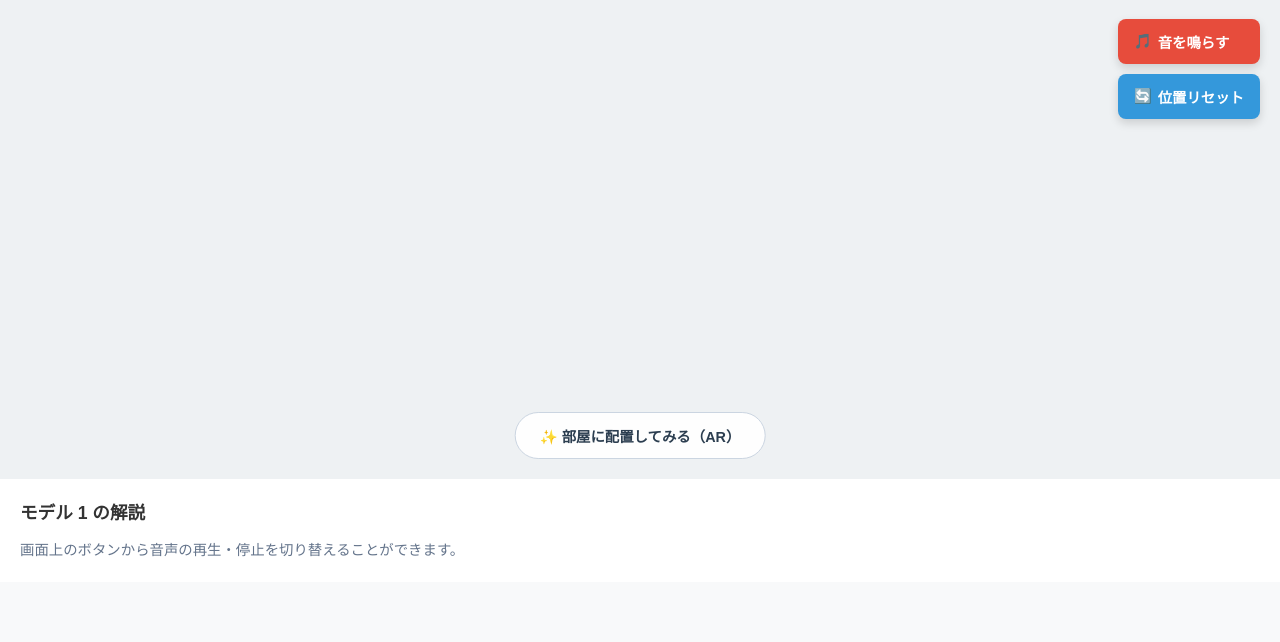
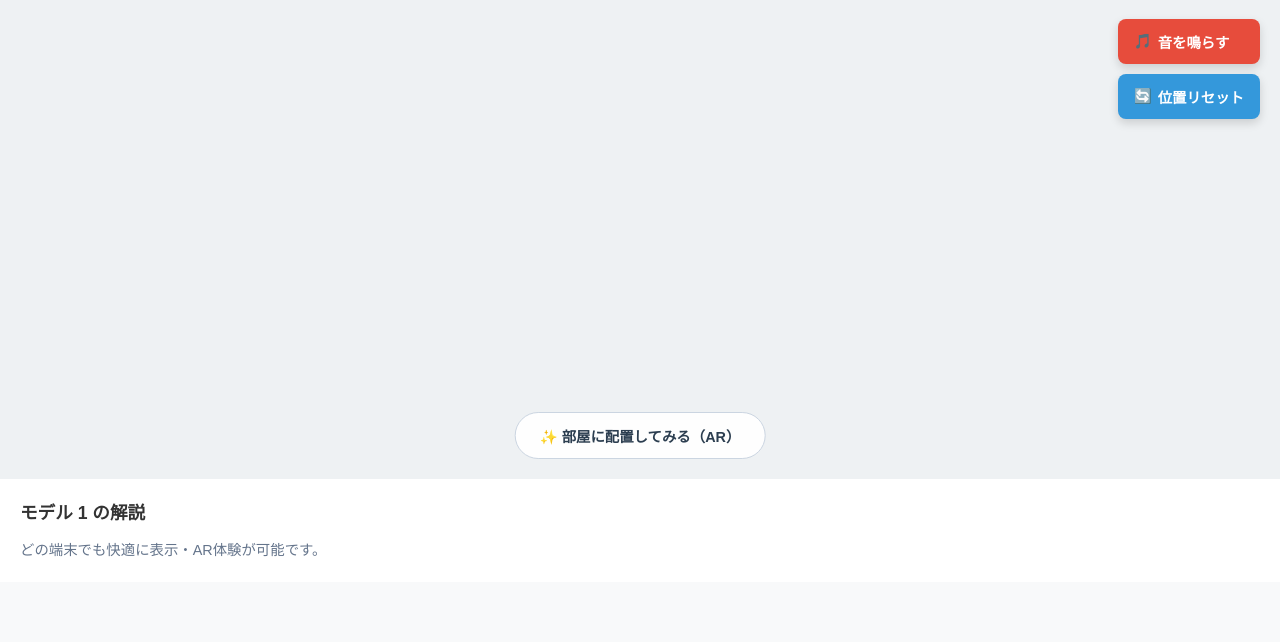
Before and after one commit to OU42823/doki, a Flask app: page /model1 in a window 1280 px wide. Shown: the part 63-705 px from the top of the page. Run offline with Flask 3, Linux system fonts and the light colour scheme; some libraries are stand-ins or nearby versions.

Commit message:
44回目のコミット

```diff
--- a/templates/doutaku1.html
+++ b/templates/doutaku1.html
@@ -18,7 +18,6 @@
         .viewer-container { position: relative; width: 100%; height: 60vh; background: #eef1f3; }
         model-viewer { width: 100%; height: 100%; }
 
-        /* 📱 右サイドの操作メニュー */
         .side-menu { position: absolute; top: 20px; right: 20px; z-index: 10; display: flex; flex-direction: column; gap: 10px; }
 
         .menu-btn {
@@ -51,9 +50,10 @@
     <audio id="doutaku-sound" src="{{ url_for('static', filename='doutakuoto.mp3') }}" loop></audio>
 
     <div class="viewer-container">
+        <!-- 💡 Android/PC用 glb と iOS用 usdz を両方指定 -->
         <model-viewer
             id="viewer"
-            src="{{ url_for('static', filename='doutaku.usdz') }}"
+            src="{{ url_for('static', filename='doutaku.glb') }}"
             ios-src="{{ url_for('static', filename='doutaku.usdz') }}"
             ar ar-modes="webxr quick-look" ar-placement="floor"
             ar-scale="auto"
@@ -67,7 +67,6 @@
             <button slot="ar-button" id="ar-button">✨ 部屋に配置してみる（AR）</button>
         </model-viewer>
 
-        <!-- 📱 右サイドの操作メニュー -->
         <div class="side-menu">
             <button id="play-btn" class="menu-btn" onclick="toggleAudio()">
                 <span>🎵</span> <span id="btn-text">音を鳴らす</span>
@@ -80,7 +79,7 @@
 
     <div class="info-panel">
         <h2>モデル 1 の解説</h2>
-        <p>画面上のボタンから音声の再生・停止を切り替えることができます。</p>
+        <p>どの端末でも快適に表示・AR体験が可能です。</p>
     </div>
 
     <script>
```
Also changed, not shown: 1 other file.
